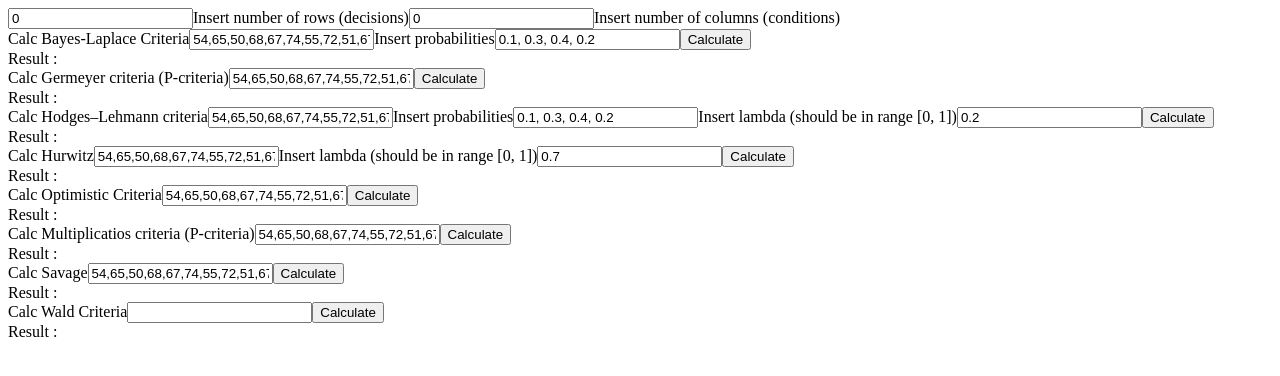
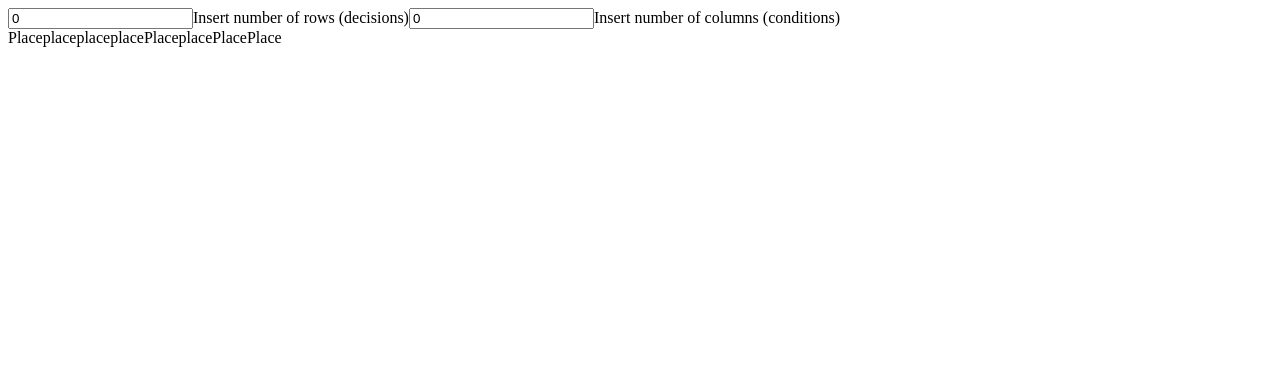
Before and after one commit to ILScc/Decision-Theory, a Vue app: page / in a window 1280 px wide. Shown: the top 376 px of the page. Built offline with nearby package versions, Linux system fonts and the light colour scheme.

Commit message:
FIX! : preparation to new data structure

```diff
--- a/src/components/AppBL.vue
+++ b/src/components/AppBL.vue
@@ -1,20 +1,4 @@
-<template>
-  <form action="">
-    <label for="Wald">Calc Bayes-Laplace Criteria</label>
-    <input type="text" name="BL" id="BL" v-model="matrix" />
-    <label for="probabilities">Insert probabilities</label>
-    <input
-      type="text"
-      name="probabilities"
-      id="probabilities"
-      v-model="probabilities"
-    />
-    <button type="button" @click="calcBL(matrix, probabilities)">
-      Calculate
-    </button>
-    <div>Result : {{ result }}</div>
-  </form>
-</template>
+<template>Place</template>
 <script lang="ts">
 import { defineComponent } from "vue";
 
@@ -25,33 +9,16 @@ import {
 } from "../DecisonMakingMethods/utils";
 import { CriteriaData } from "../types";
 export default defineComponent({
-  props: {
-    rows: {
-      type: Number,
-      required: true,
-    },
-    columns: {
-      type: Number,
-      required: true,
-    },
-  },
   data() {
     return {
-      matrix: this.$options.SAMPLE_MATRIX,
-      probabilities: this.$options.SAMPLE_PROBABILITIES,
-      result: null,
+      matrix: "",
+      probabilities: "",
+      result: "",
     } as CriteriaData;
   },
-  SAMPLE_MATRIX: [
-    [54, 65, 50, 68],
-    [67, 74, 55, 72],
-    [51, 67, 78, 68],
-    [73, 54, 67, 60],
-    [76, 69, 67, 59],
-  ],
-  SAMPLE_PROBABILITIES: "0.1, 0.3, 0.4, 0.2",
+
   methods: {
-    calcBL(matrix, probabilities): void {
+    calcBL(matrix, probabilities) {
       const convertedProbabilities = convertProbabilities(probabilities);
       if (typeof matrix == "string") {
         return;
--- a/src/components/AppGermeyer.vue
+++ b/src/components/AppGermeyer.vue
@@ -1,13 +1,4 @@
-<template>
-  <form action="">
-    <label for="Germeyer">Calc Germeyer criteria (P-criteria)</label>
-    <input type="text" name="Germeyer" id="Germeyer" v-model="matrix" />
-    <button type="button" @click="calcGermeyer(matrix, probabilities)">
-      Calculate
-    </button>
-    <div>Result : {{ result }}</div>
-  </form>
-</template>
+<template>place</template>
 <script lang="ts">
 import { defineComponent } from "vue";
 
@@ -21,19 +12,11 @@ import {
 export default defineComponent({
   data() {
     return {
-      matrix: this.$options.SAMPLE_MATRIX,
-      probabilities: this.$options.SAMPLE_PROBABILITIES,
-      result: null,
+      matrix: "",
+      probabilities: "",
+      result: "",
     };
   },
-  SAMPLE_MATRIX: [
-    [54, 65, 50, 68],
-    [67, 74, 55, 72],
-    [51, 67, 78, 68],
-    [73, 54, 67, 60],
-    [76, 69, 67, 59],
-  ],
-  SAMPLE_PROBABILITIES: "0.1, 0.3, 0.4, 0.2",
   methods: {
     calcGermeyer(matrix, probabilities) {
       const convertedProbabilities = convertProbabilities(probabilities);
--- a/src/components/AppHL.vue
+++ b/src/components/AppHL.vue
@@ -1,22 +1,4 @@
-<template>
-  <form action="">
-    <label for="HL">Calc Hodges–Lehmann criteria</label>
-    <input type="text" name="HL" id="HL" v-model="matrix" />
-    <label for="probabilities">Insert probabilities</label>
-    <input
-      type="text"
-      name="probabilities"
-      id="probabilities"
-      v-model="probabilities"
-    />
-    <label for="Lambda">Insert lambda (should be in range [0, 1])</label>
-    <input type="text" name="lambda" id="lambda" v-model="lambda" />
-    <button type="button" @click="calcHL(matrix, probabilities, lambda)">
-      Calculate
-    </button>
-    <div>Result : {{ result }}</div>
-  </form>
-</template>
+<template>place</template>
 <script lang="ts">
 import { defineComponent } from "vue";
 
@@ -30,29 +12,22 @@ import {
 export default defineComponent({
   data() {
     return {
-      matrix: this.$options.SAMPLE_MATRIX,
+      matrix: "",
       lambda: getLambda(),
-      result: null,
-      probabilities: this.$options.SAMPLE_PROBABILITIES,
+      result: "",
+      probabilities: "",
     };
   },
-  SAMPLE_MATRIX: [
-    [54, 65, 50, 68],
-    [67, 74, 55, 72],
-    [51, 67, 78, 68],
-    [73, 54, 67, 60],
-    [76, 69, 67, 59],
-  ],
-  SAMPLE_PROBABILITIES: "0.1, 0.3, 0.4, 0.2",
+
   methods: {
-    calcHL(matrix, probabilities, lambda = this.lambda) {
+    calcHL(matrix, probabilities, lambda=0.5) {
       const convertedProbabilities = convertProbabilities(probabilities);
       const lambdaMathProbabilities = sumMathProbabilities(
         matrix,
         convertedProbabilities
       ).map((value) => lambda * value);
       const lambdaMinInRows = findMinInRows(matrix).map(
-        (value) => (1 - lambda.toFixed(1)) * value
+        (value) => (1 - Number(lambda.toFixed(1))) * value
       );
       const options = lambdaMathProbabilities.map(
         (value, i) => value + lambdaMinInRows[i]
--- a/src/components/AppHurwitz.vue
+++ b/src/components/AppHurwitz.vue
@@ -1,13 +1,4 @@
-<template>
-  <form action="">
-    <label for="Hurwitz">Calc Hurwitz</label>
-    <input type="text" name="Hurwitz" id="Hurwitz" v-model="matrix" />
-    <label for="Lambda">Insert lambda (should be in range [0, 1])</label>
-    <input type="text" name="lambda" id="lambda" v-model="lambda" />
-    <button type="button" @click="calcHurwitz(matrix)">Calculate</button>
-    <div>Result : {{ result }}</div>
-  </form>
-</template>
+<template>place</template>
 <script lang="ts">
 import { defineComponent } from "vue";
 
@@ -20,20 +11,13 @@ import {
 export default defineComponent({
   data() {
     return {
-      matrix: this.$options.SAMPLE_MATRIX,
+      matrix: "",
       lambda: getLambda(),
-      result: null,
+      result: "",
     };
   },
-  SAMPLE_MATRIX: [
-    [54, 65, 50, 68],
-    [67, 74, 55, 72],
-    [51, 67, 78, 68],
-    [73, 54, 67, 60],
-    [76, 69, 67, 59],
-  ],
   methods: {
-    calcHurwitz(matrix, lambda = this.lambda) {
+    calcHurwitz(matrix, lambda = 0.5) {
       const lambdaMinInRows = findMinInRows(matrix).map(
         (value) => value * lambda
       );
--- a/src/components/AppMatrix.vue
+++ b/src/components/AppMatrix.vue
@@ -8,7 +8,9 @@
   <table>
     <tbody>
       <tr v-for="row in rows" :key="row">
-        <td><input type="number" /></td>
+        <td v-for="col in columns" :key="col">
+          <input type="number" />
+        </td>
       </tr>
     </tbody>
   </table>
--- a/src/components/AppOptimistic.vue
+++ b/src/components/AppOptimistic.vue
@@ -1,22 +1,14 @@
-<template>
-  <form action="">
-    <label for="Wald">Calc Optimistic Criteria</label>
-    <input type="text" name="Optimistic" id="Optimistic" v-model="matrix" />
-    <button type="button" @click="calcOptimistic(matrix)">Calculate</button>
-    <div>Result : {{ result }}</div>
-  </form>
-</template>
+<template>Place</template>
 <script lang="ts">
 import { defineComponent } from "vue";
 
 import { findMaxInRows, prettifyOutput } from "../DecisonMakingMethods/utils";
-import { CriteriaData } from "../types";
 export default defineComponent({
   data() {
     return {
-      matrix: this.$options.SAMPLE_MATRIX,
-      result: null,
-    } as CriteriaData;
+      matrix: "",
+      result: "",
+    };
   },
 
   SAMPLE_MATRIX: [
--- a/src/components/AppPCritreria.vue
+++ b/src/components/AppPCritreria.vue
@@ -1,11 +1,4 @@
-<template>
-  <form action="">
-    <label for="PCritria">Calc Multiplicatios criteria (P-criteria)</label>
-    <input type="text" name="PCritria" id="PCritria" v-model="matrix" />
-    <button type="button" @click="calcPCriteria(matrix)">Calculate</button>
-    <div>Result : {{ result }}</div>
-  </form>
-</template>
+<template>place</template>
 <script lang="ts">
 import { defineComponent } from "vue";
 
@@ -19,18 +12,11 @@ import {
 export default defineComponent({
   data() {
     return {
-      matrix: this.$options.SAMPLE_MATRIX,
+      matrix: "",
       lambda: getLambda(),
-      result: null,
+      result: "",
     };
   },
-  SAMPLE_MATRIX: [
-    [54, 65, 50, 68],
-    [67, 74, 55, 72],
-    [51, 67, 78, 68],
-    [73, 54, 67, 60],
-    [76, 69, 67, 59],
-  ],
   methods: {
     calcPCriteria(matrix) {
       const isMatrixValid = isOnlyPositiveMatrix(matrix);
--- a/src/components/AppSavage.vue
+++ b/src/components/AppSavage.vue
@@ -1,22 +1,14 @@
-<template>
-  <form action="">
-    <label for="Savage">Calc Savage</label>
-    <input type="text" name="Savage" id="Savage" v-model="matrix" />
-    <button type="button" @click="calcSavage(matrix)">Calculate</button>
-    <div>Result : {{ result }}</div>
-  </form>
-</template>
+<template>Place</template>
 <script lang="ts">
 import { defineComponent } from "vue";
 
 import { buildRiskMatrix, prettifyOutput } from "../DecisonMakingMethods/utils";
-import { CriteriaData } from "../types";
 export default defineComponent({
   data() {
     return {
-      matrix: this.$options.SAMPLE_MATRIX,
-      result: null,
-    } as CriteriaData;
+      matrix: "",
+      result: "",
+    };
   },
   SAMPLE_MATRIX: [
     [54, 65, 50, 68],
--- a/src/components/AppWald.vue
+++ b/src/components/AppWald.vue
@@ -1,11 +1,4 @@
-<template>
-  <form action="">
-    <label for="Wald">Calc Wald Criteria</label>
-    <input type="text" name="Wald" id="Wald" v-model="matrix" />
-    <button type="button" @click="calcWald(matrix)">Calculate</button>
-    <div>Result : {{ result }}</div>
-  </form>
-</template>
+<template>Place</template>
 <script lang="ts">
 import { defineComponent } from "vue";
 import { findMinInRows, prettifyOutput } from "../DecisonMakingMethods/utils";
@@ -14,13 +7,13 @@ import { CriteriaData } from "../types";
 export default defineComponent({
   data() {
     return {
-      matrix: this.$options.SAMPLE_MATRIX,
-      result: null,
+      matrix: "",
+      result: "",
     } as CriteriaData;
   },
 
   methods: {
-    calcWald(matrix) {
+    calcWald(matrix: any) {
       const minInRows = findMinInRows(matrix);
       const decision = Math.max(...minInRows);
       this.result = prettifyOutput(minInRows, decision);
--- a/tsconfig.json
+++ b/tsconfig.json
@@ -3,6 +3,7 @@
     "target": "esnext",
     "module": "esnext",
     "strict": true,
+    "noImplicitAny": false,
     "jsx": "preserve",
     "importHelpers": true,
     "moduleResolution": "node",
```
